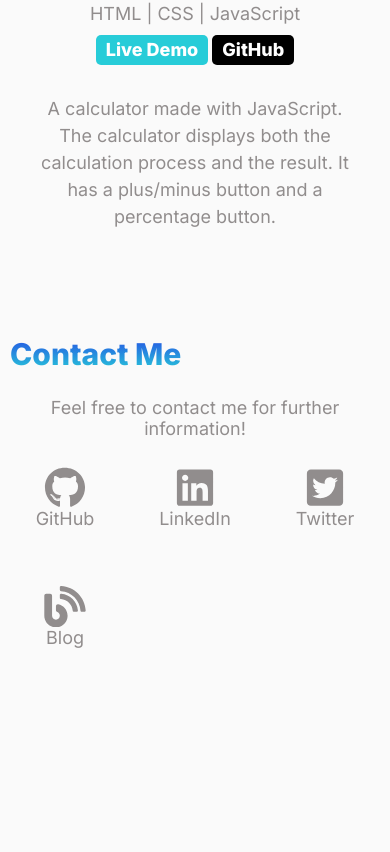
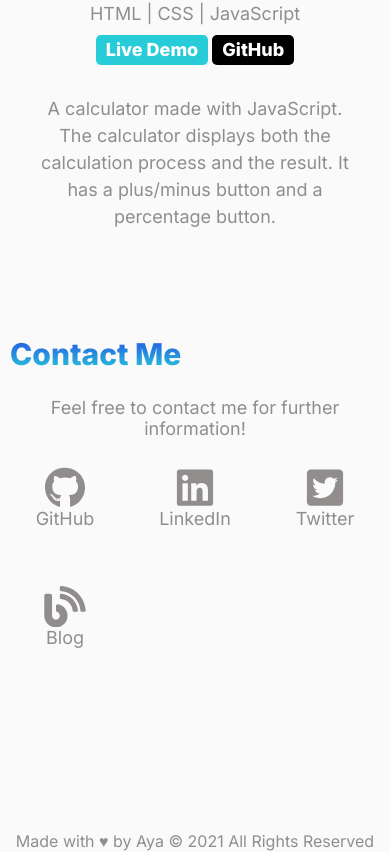
Before and after one commit to ayarmkt/portfolio, a React (Create React App) app: page / in a window 390 px wide. Shown: the part 3264-4116 px from the top of the page. Built offline with nearby package versions, Linux system fonts and the light colour scheme.

Commit message:
updated menu cursor and added a footer

```diff
--- a/src/App.js
+++ b/src/App.js
@@ -12,6 +12,7 @@ import HamburgerMenu from './components/Navbar/HamburgerMenu';
 import useWindowDimensions from './hooks/useWindowDimensions';
 import UIContext from './context/ui-context';
 import { AiOutlineToTop } from 'react-icons/ai';
+import Footer from './components/Footer/Footer';
 
 function App() {
   const uiCtx = useContext(UIContext);
@@ -60,6 +61,7 @@ function App() {
           onClick={scrollToTop}
         />
       </main>
+      <Footer />
     </React.Fragment>
   );
 }
--- /dev/null
+++ b/src/components/Footer/Footer.js
@@ -0,0 +1,11 @@
+import classes from './Footer.module.css';
+
+const Footer = () => {
+  return (
+    <footer className={classes.footer}>
+      <p>Made with ♥ by Aya © 2021 All Rights Reserved</p>
+    </footer>
+  );
+};
+
+export default Footer;
--- /dev/null
+++ b/src/components/Footer/Footer.module.css
@@ -0,0 +1,49 @@
+.footer {
+  margin: 20px 250px 20px 250px;
+  text-align: center;
+}
+
+/*  */
+/* MEDIA QUERIES */
+/*  */
+
+/* Tablets in landscape mode, older desktop monitors */
+@media only screen and (max-width: 1365px) {
+  .footer {
+    margin: 0 100px 0px 100px;
+  }
+}
+
+/* Tablets in portrait mode, large display smartphones landscape mode */
+@media only screen and (min-height: 1023px) and (max-width: 1023px) {
+  .footer {
+    margin: 0 60px 0px 60px;
+  }
+}
+
+@media only screen and (max-height: 1022px) and (max-width: 1023px) {
+  .footer {
+    margin: 0 20px 200px 20px;
+  }
+}
+
+/* Smartphones in landscape mode */
+@media only screen and (min-height: 767px) and (max-width: 767px) {
+  .footer {
+    margin: 0 10px 150px 10px;
+    overflow-x: hidden;
+  }
+}
+
+@media only screen and (max-height: 766px) and (max-width: 767px) {
+  .footer {
+    margin: 0 30px 0px 30px;
+  }
+}
+
+/* Smartphones in portrait mode */
+@media only screen and (max-width: 420px) {
+  .footer {
+    margin: 0;
+  }
+}
--- a/src/components/Navbar/Navbar.module.css
+++ b/src/components/Navbar/Navbar.module.css
@@ -29,6 +29,10 @@
   float: left;
 }
 
+.linkItem:hover {
+  cursor: pointer;
+}
+
 .link {
   display: block;
   font-size: var(--fontsize-p);
```
